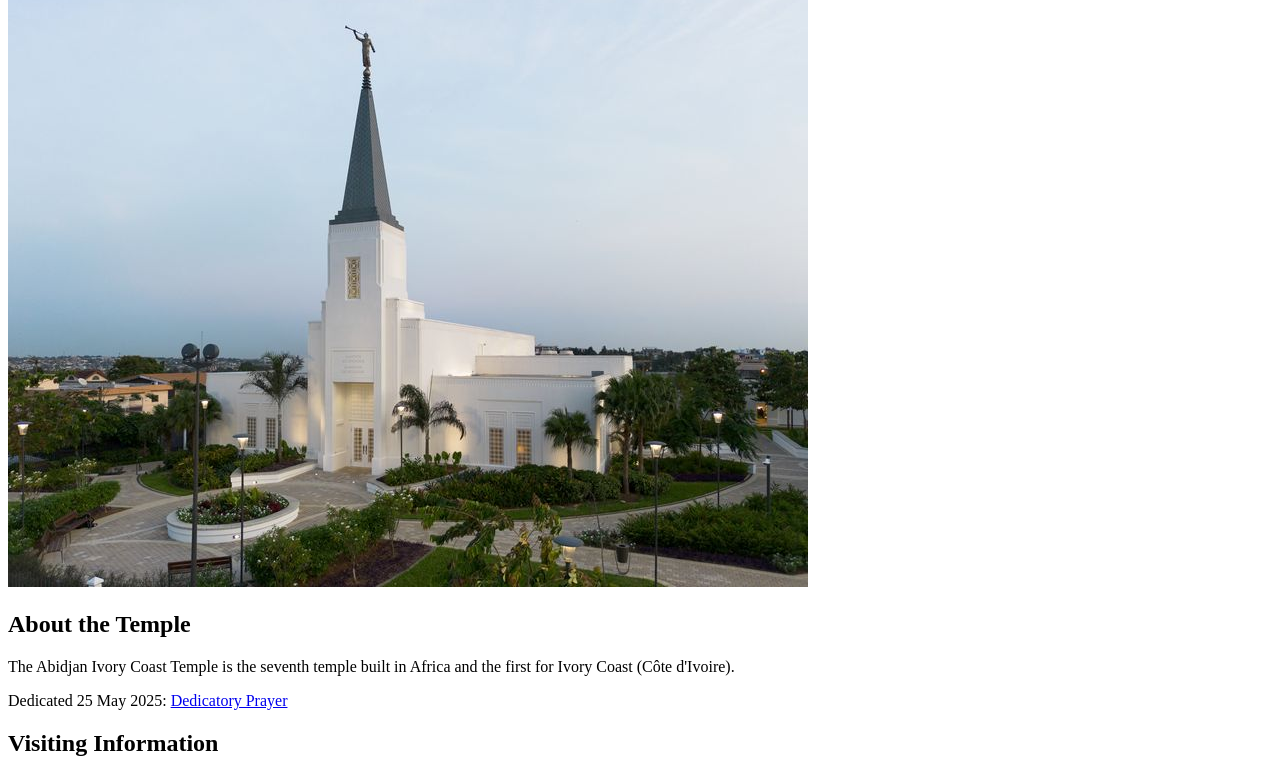
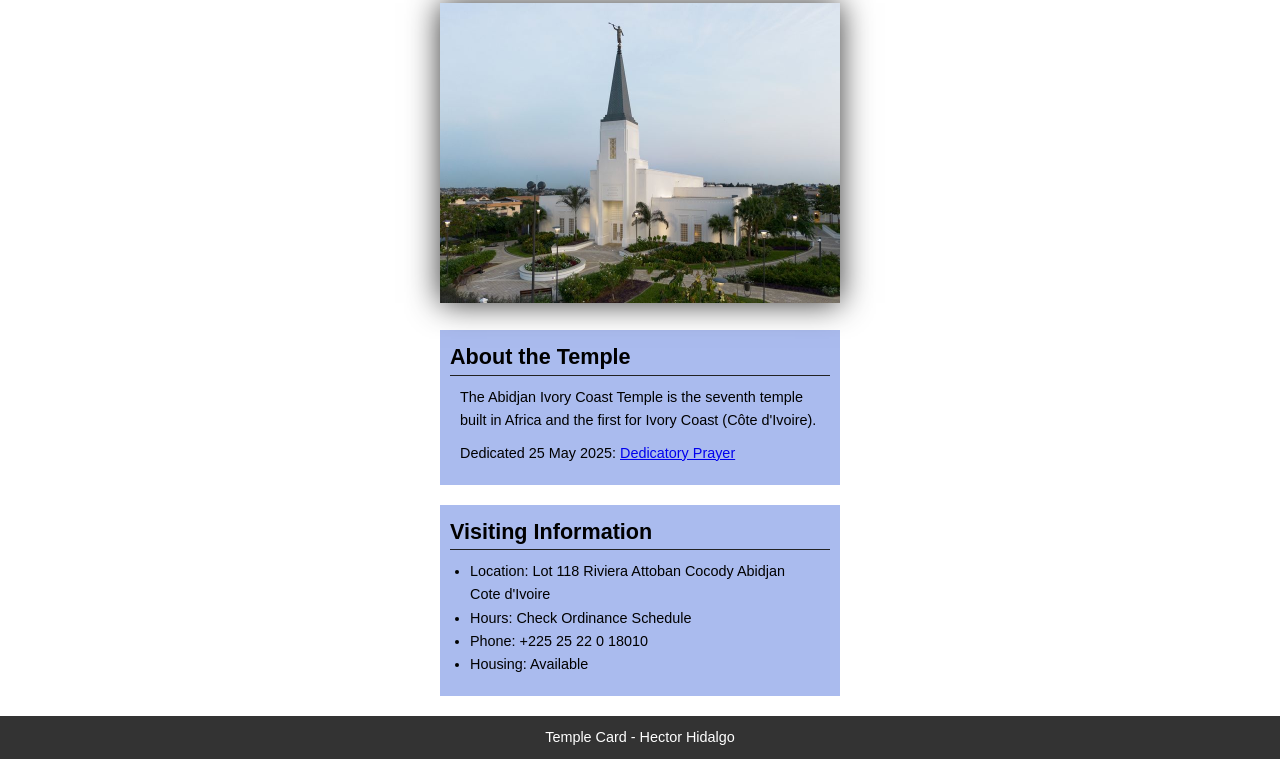
Before and after one commit to hectorhidalgo96/wdd130, a plain HTML site: page week02/temple.html in a window 1280 px wide. Shown: the part 127-901 px from the top of the page. Drawn offline with Linux system fonts and the light colour scheme.

Commit message:
code along w2

```diff
--- /dev/null
+++ b/week02/styles/temple.css
@@ -0,0 +1,58 @@
+* {
+    margin: 0;
+    padding: 0;
+
+}
+
+body {
+    font-family: arial, sans-serif;
+    line-height: 1.6;
+}
+
+header, footer {
+    background-color: #333;
+    color: #fff;
+    padding: 10px;
+    text-align: center;
+    font-size: 1.5rem;
+}
+
+main {
+    width: 400px;
+    margin: 0 auto
+}
+
+img {
+    width: 100%;
+    height: auto;
+    box-shadow: 0 0 30px #333;
+}
+
+h1 {
+    margin: 10px;
+    text-align: center;
+}
+
+h2 {
+    border-bottom: 1px solid #222;
+}
+
+section {
+    margin: 20px 0;
+    border: 1px solid rgb(0, 0, 0 / 10% );
+    padding: 10px;
+    background-color: #abe;
+    font-size: .9rem;
+}
+
+section p {
+    margin: 10px;
+}
+
+ul {
+    margin: 10px 20px;
+}
+
+footer {
+    font-size: .9rem;
+}
--- a/week02/temple.html
+++ b/week02/temple.html
@@ -5,6 +5,7 @@
     <meta charset="UTF-8">
     <meta name="viewport" content="width=device-width, initial-scale=1.0">
     <title>Temple Card - Abidjan Cote d'Ivoire</title>
+    <link rel="stylesheet" href="styles/temple.css">
 </head>
 
 <body>
@@ -35,7 +36,7 @@
         </section>
     </main>
     <footer>
-        <p>Temple Card - Your Name</p>
+        <p>Temple Card - Hector Hidalgo</p>
     </footer>
 </body>
 
```
Also changed, not shown: week02/box-model.html (+10 -3 lines), week02/styles/box-model.css (+19 -2 lines).
